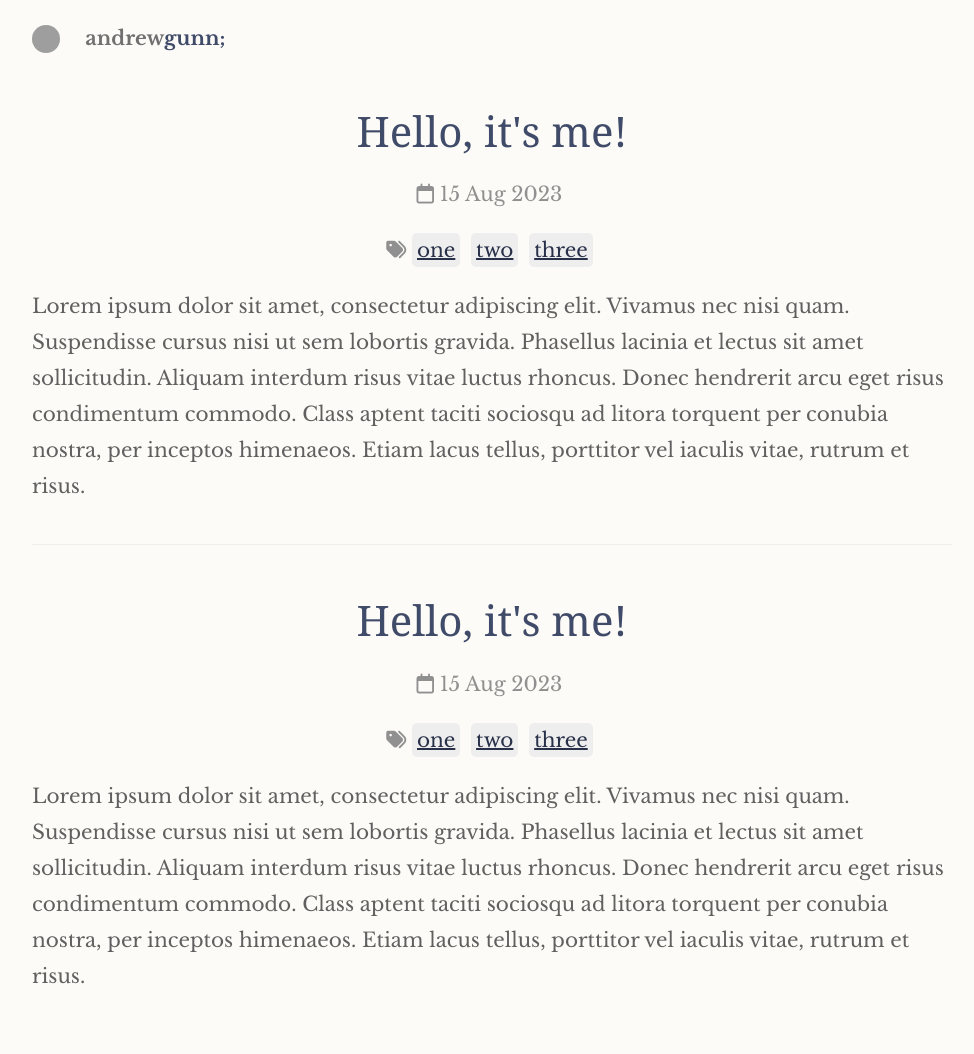
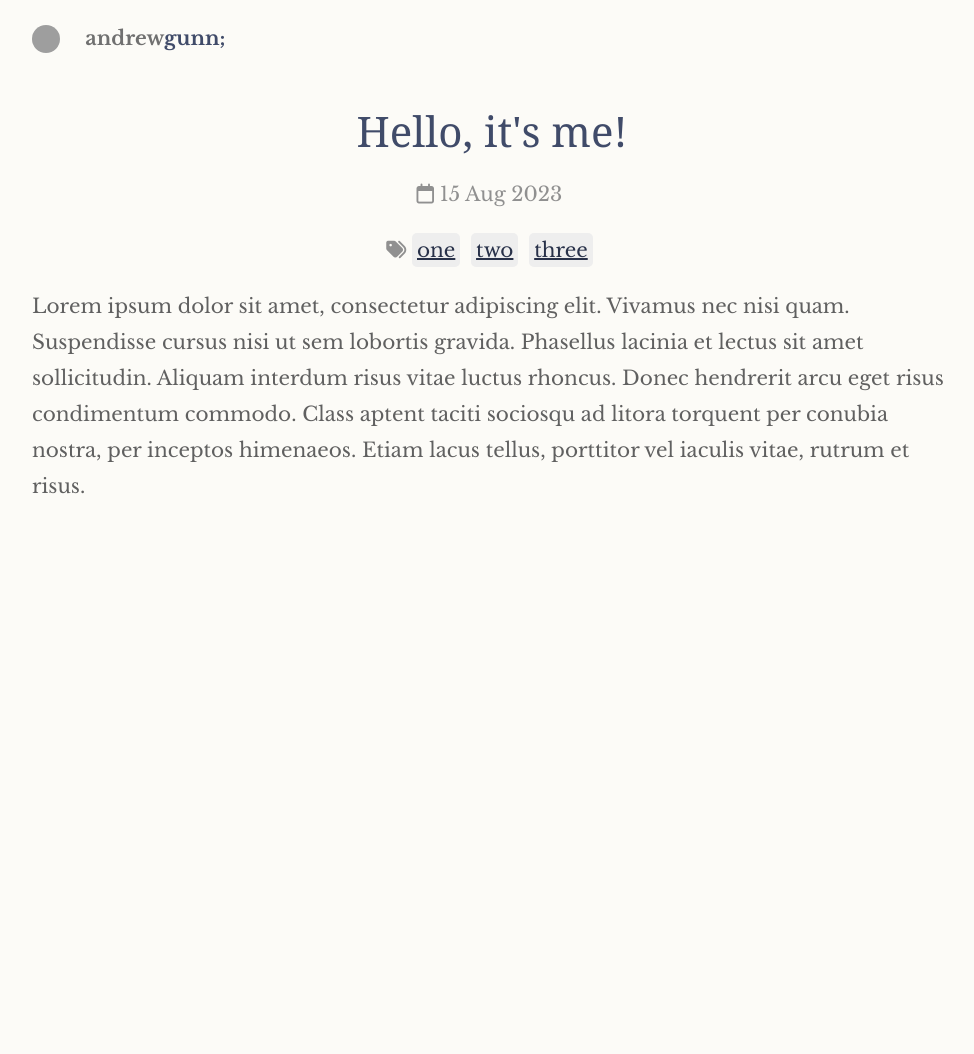
Before and after one commit to andrewgunn/andrewgunn.co.uk, a Jekyll site: the page built from index.html, in a window 1280 px wide. Shown: the whole page, without its empty margins (148-1122 px from the left). Built offline with Jekyll 4.4.1, drawn with Linux system fonts in a browser that asks for light colours; the list of posts is cut into pages by our own code; after the commit the page ends 900 px from its top, so only the background shows below that; grey boxes are pictures that could not be loaded.

Commit message:
Remove dupe post

````diff
--- a/_posts/2023-08-15-hello-its-me copy.md
+++ /dev/null
@@ -1,20 +0,0 @@
----
-layout: post
-title: Hello, it's me!
-tags: one two three
----
-Lorem ipsum dolor sit amet, consectetur adipiscing elit. Vivamus nec nisi quam. Suspendisse cursus nisi ut sem lobortis gravida. Phasellus lacinia et lectus sit amet sollicitudin. Aliquam interdum risus vitae luctus rhoncus. Donec hendrerit arcu eget risus condimentum commodo. Class aptent taciti sociosqu ad litora torquent per conubia nostra, per inceptos himenaeos. Etiam lacus tellus, porttitor vel iaculis vitae, rutrum et risus.
-
-Vestibulum sed sem non libero volutpat varius. Donec a rhoncus elit. Quisque ultrices turpis pulvinar vestibulum sollicitudin. Class aptent taciti sociosqu ad litora torquent per conubia nostra, per inceptos himenaeos. Phasellus vitae sapien ante. Mauris porttitor congue congue. Maecenas urna magna, ullamcorper vitae metus nec, dignissim eleifend erat. Duis semper ultricies laoreet. Aliquam ipsum nisl, fringilla et lacinia in, lacinia at odio. Nulla dapibus, augue id vestibulum feugiat, enim augue eleifend nulla, eget suscipit velit nunc sit amet dui. Curabitur ut lacinia est.
-
-Vestibulum tincidunt pellentesque purus, luctus tempus risus vulputate in. Donec quis vulputate enim. Cras sed molestie urna, in venenatis ex. Morbi vehicula sem non enim viverra condimentum. Nulla ultricies mauris at massa eleifend, in mattis tortor consectetur. Vestibulum varius facilisis felis, sit amet rutrum leo varius ut. Proin placerat quam sapien, eu suscipit urna volutpat accumsan.
-
-Aenean dignissim lacus vitae ex pretium ultricies. Nulla cursus metus sit amet augue commodo placerat. Duis imperdiet risus et feugiat blandit. Nulla ut purus vel mauris blandit elementum. Morbi et vestibulum lacus. Nunc vel mauris id nulla dignissim volutpat. Orci varius natoque penatibus et magnis dis parturient montes, nascetur ridiculus mus. Morbi porta aliquet felis, in pulvinar enim.
-
-Phasellus porta turpis vitae est iaculis, sit amet cursus augue hendrerit. Vestibulum ac justo faucibus, venenatis lacus sit amet, placerat ex. Suspendisse malesuada augue ut vulputate euismod. Suspendisse congue sodales lacus, et pharetra nisl elementum sed. Integer sit amet ex quis dui ultrices vestibulum eu at leo. Pellentesque habitant morbi tristique senectus et netus et malesuada fames ac turpis egestas. Sed feugiat leo et ullamcorper egestas. Fusce quis placerat leo, et dignissim ligula. Phasellus at felis a arcu ultrices dapibus. Sed malesuada auctor commodo. Pellentesque efficitur massa vitae libero malesuada dictum.
-
-```csharp
-public class Foo
-{
-}
-```
--- a/_sass/_post.scss
+++ b/_sass/_post.scss
@@ -1,6 +1,6 @@
 .post {
   border-top: 1px solid $off-white;
-  padding: 2rem 0 1rem;
+  padding: 2rem 0;
 
   &:first-child {
     border-top: none;
````
